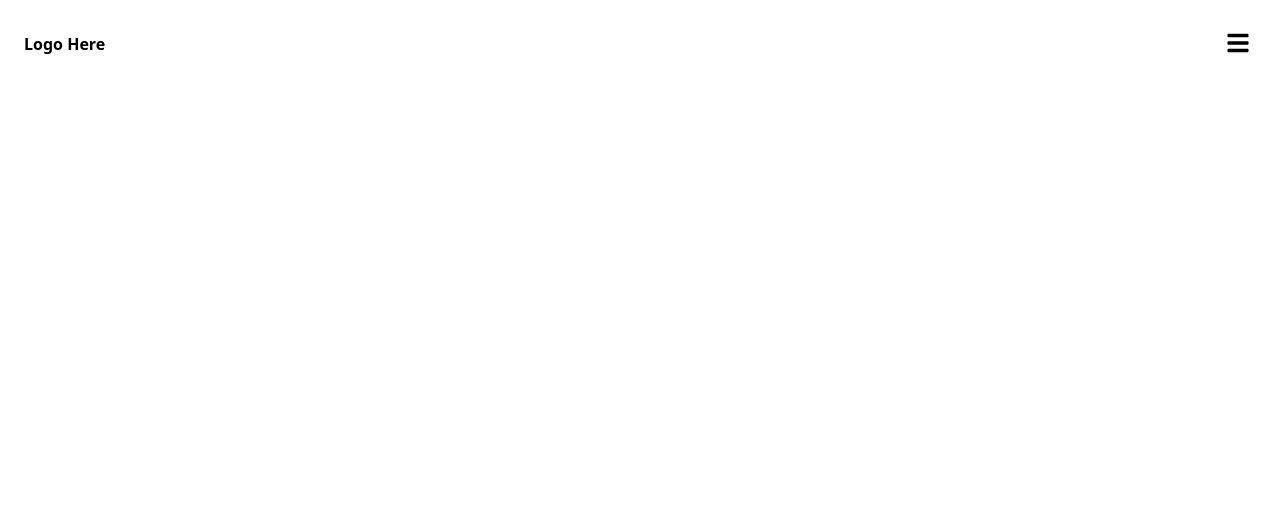
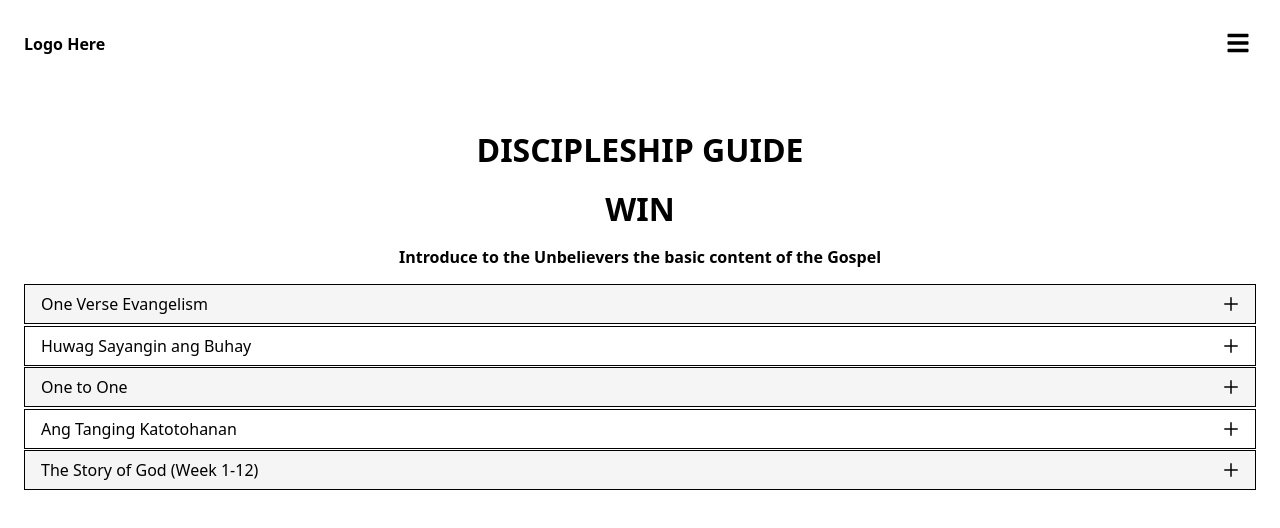
Before and after one commit to carillo356/gmpc, a React (Vite) app: page /guide in a window 1280 px wide. Before the commit this address had no page. Shown: the top 528 px of the page. Built offline with nearby package versions, Linux system fonts and the light colour scheme.

Commit message:
Try fix navbar

```diff
--- a/src/components/NavBar.jsx
+++ b/src/components/NavBar.jsx
@@ -22,8 +22,8 @@ function NavBar() {
           <span className='website-name'>Logo Here</span>
           <button className='nav-btn' onClick={handleClick}><FaBars className='nav-icon'/></button>
           <nav className={isOpen ? 'nav-links' : 'hide'}>
-              <Link to="/gmpc/" onClick={() => setIsMenuOpen(false)}>Start Here</Link>
-              <Link to="/gmpc/guide" onClick={() => setIsMenuOpen(false)}>Discipleship Guide</Link>
+              <Link to="/" onClick={() => setIsMenuOpen(false)}>Start Here</Link>
+              <Link to="/guide" onClick={() => setIsMenuOpen(false)}>Discipleship Guide</Link>
           </nav>
       </header>
     </div>
@@ -31,14 +31,14 @@ function NavBar() {
     <div className={isOpen ? 'mobile-nav-links' : 'hide'}>
         <nav>
             <button className='nav-btn' onClick={handleClick}><FaTimes className='nav-icon'/></button>
-            <Link to="/gmpc/" onClick={() => setIsMenuOpen(false)}>Start Here</Link>
-            <Link to="/gmpc/guide" onClick={() => setIsMenuOpen(false)}>Discipleship Guide</Link>
+            <Link to="/" onClick={() => setIsMenuOpen(false)}>Start Here</Link>
+            <Link to="/guide" onClick={() => setIsMenuOpen(false)}>Discipleship Guide</Link>
         </nav>
     </div>
 
     <Routes>
-        <Route path="/gmpc/" element={<Home />}/>
-        <Route path="/gmpc/guide" element={<DiscipleshipGuide />}/>
+        <Route path="/" element={<Home />}/>
+        <Route path="/guide" element={<DiscipleshipGuide />}/>
     </Routes>
 
   </>
--- a/vite.config.js
+++ b/vite.config.js
@@ -4,5 +4,5 @@ import react from '@vitejs/plugin-react-swc'
 // https://vitejs.dev/config/
 export default defineConfig({
   plugins: [react()],
-  base: "/gmpc/"
+  base: "./"
 })
```
